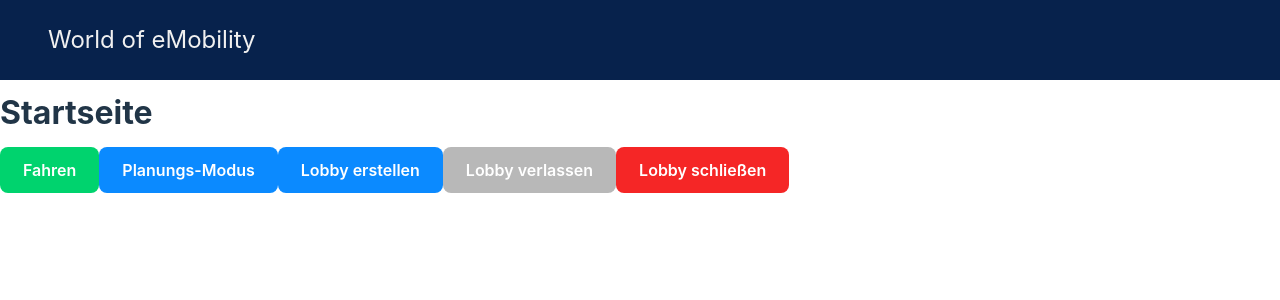
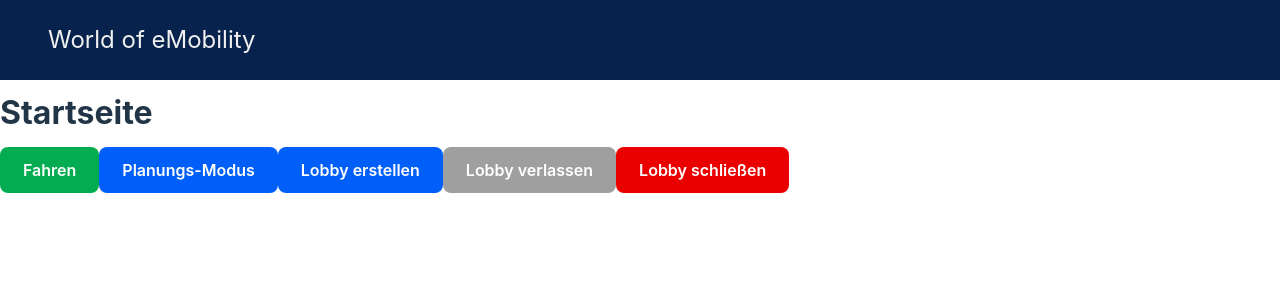
Before and after one commit to yannickMessinger/SoftwareTechnikProjekt_frontend, a Vue app: page / in a window 1280 px wide. Shown: the top 300 px of the page. Built offline with nearby package versions, Linux system fonts and the light colour scheme.

Commit message:
Adds missing color und delets old MenuBar Comp.

```diff
--- a/src/App.vue
+++ b/src/App.vue
@@ -15,6 +15,7 @@
     --woe-blue-30: #64a2ff;
     --woe-blue-50: #0b8aff;
     --woe-blue-60: #005ff8;
+    --woe-blue-70: #004ac2;
     --woe-blue-80: #07224c;
     --woe-blue-90: #081b39;
     --woe-black: #0a0a09;
@@ -37,6 +38,7 @@
     --woe-green-30: #63ffa1;
     --woe-green-50: #00d36e;
     --woe-green-60: #04ac51;
+    --woe-green-70: #048c41;
     --woe-green-80: #09381f;
     --woe-green-90: #0b2918;
     --woe-red-10: #fef2f2;
@@ -44,6 +46,7 @@
     --woe-red-30: #ff5e5e;
     --woe-red-50: #f52626;
     --woe-red-60: #eb0000;
+    --woe-red-70: #bc0202;
     --woe-red-80: #400807;
     --woe-red-90: #2e0808;
     --woe-yellow-10: #fffadd;
@@ -51,6 +54,7 @@
     --woe-yellow-30: #ffed72;
     --woe-yellow-50: #ffdf00;
     --woe-yellow-60: #fc0;
+    --woe-yellow-70: rgb(235, 188, 2);
     --woe-yellow-80: #4f340d;
     --woe-yellow-90: #2f1a07;
     --woe-orange-10: #fef7f2;
@@ -58,6 +62,7 @@
     --woe-orange-30: #ffb47d;
     --woe-orange-50: #ff8831;
     --woe-orange-60: #f06500;
+    --woe-orange-70: #dd5d01;
     --woe-orange-80: #802800;
     --woe-orange-90: #461600;
     --woe-violet-10: #f5f2ff;
@@ -68,14 +73,14 @@
     --woe-violet-80: #29005a;
     --woe-violet-90: #1a0033;
 
-    --btn-primary: var(--woe-green-50);
-    --btn-primary-hover: var(--woe-green-60);
-    --btn-secondary: var(--woe-blue-50);
-    --btn-secondary-hover: var(--woe-blue-60);
-    --btn-tertiary: var(--woe-gray-50);
-    --btn-teriary-hover: var(--woe-gray-60);
-    --btn-cancle: var(--woe-red-50);
-    --btn-cancle-hover: var(--woe-red-60);
+    --btn-primary: var(--woe-green-60);
+    --btn-primary-hover: var(--woe-green-70);
+    --btn-secondary: var(--woe-blue-60);
+    --btn-secondary-hover: var(--woe-blue-70);
+    --btn-tertiary: var(--woe-gray-60);
+    --btn-teriary-hover: var(--woe-gray-70);
+    --btn-cancle: var(--woe-red-60);
+    --btn-cancle-hover: var(--woe-red-70);
 
     font-family: Inter, Avenir, Helvetica, Arial, sans-serif;
     font-size: 16px;
--- a/src/components/MenuBar.vue
+++ /dev/null
@@ -1,38 +0,0 @@
-<script setup lang="ts">
-import PrimaryButton from './Buttons/PrimaryButton.vue';
-
-</script>
-
-<template>
-    <div class="site_bar">
-        <div class="site_bar_section">
-            <PrimaryButton name="Editor" linkTo=/editor />
-            <PrimaryButton name="START" linkTo=/start />
-            <PrimaryButton name="Chat" linkTo=/chat />
-        </div>
-        <div class="site_bar_section">
-            <PrimaryButton name="Spiel schließen" linkTo=/close />
-        </div>
-    </div>
-</template>
-
-<style>
-body {
-    display: block;
-    min-width: 670px;
-}
-.site_bar {
-    /* container fuer flexbox in horizontaler Ausrichtung */
-    display: flex;
-    justify-content: space-between;
-
-    padding: 10px;
-    background-color: #555;
-}
-
-.site_bar_section {
-    display: flex;
-    align-items: center;
-}
-
-</style>
```
